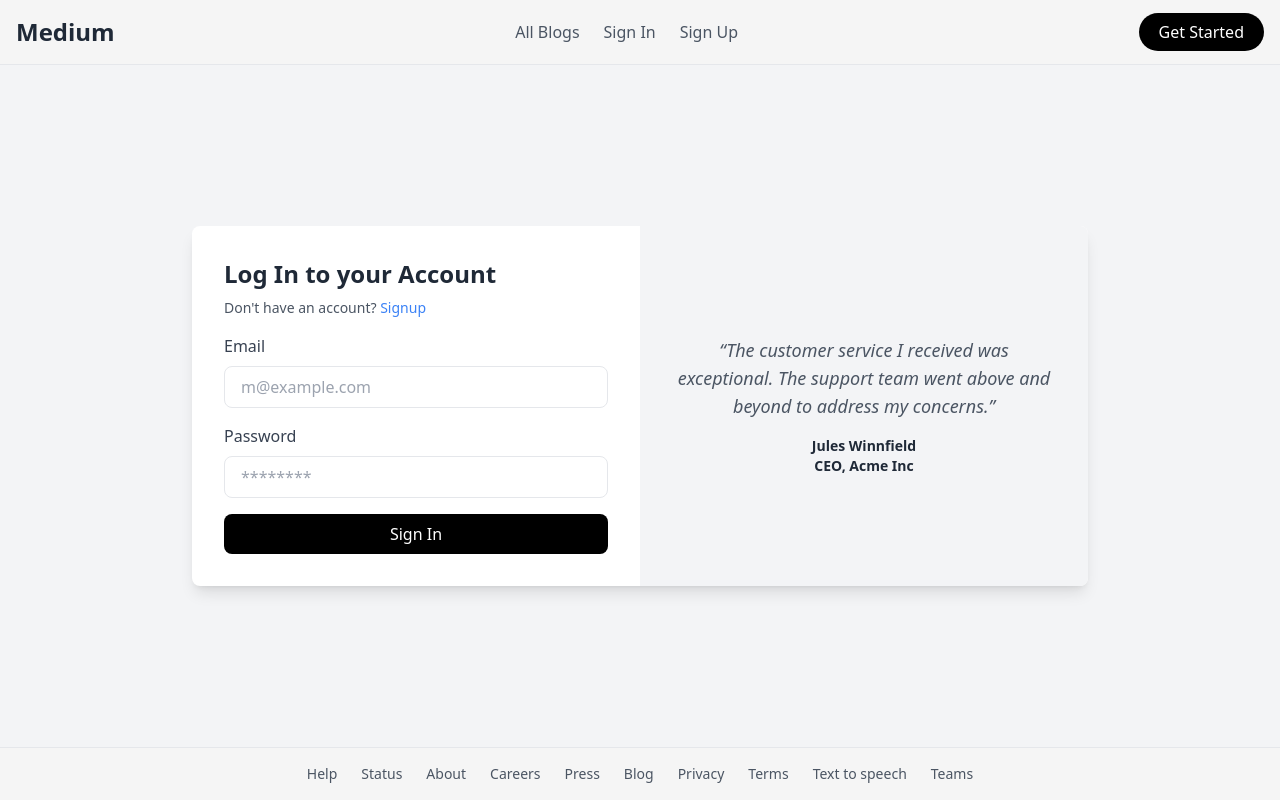
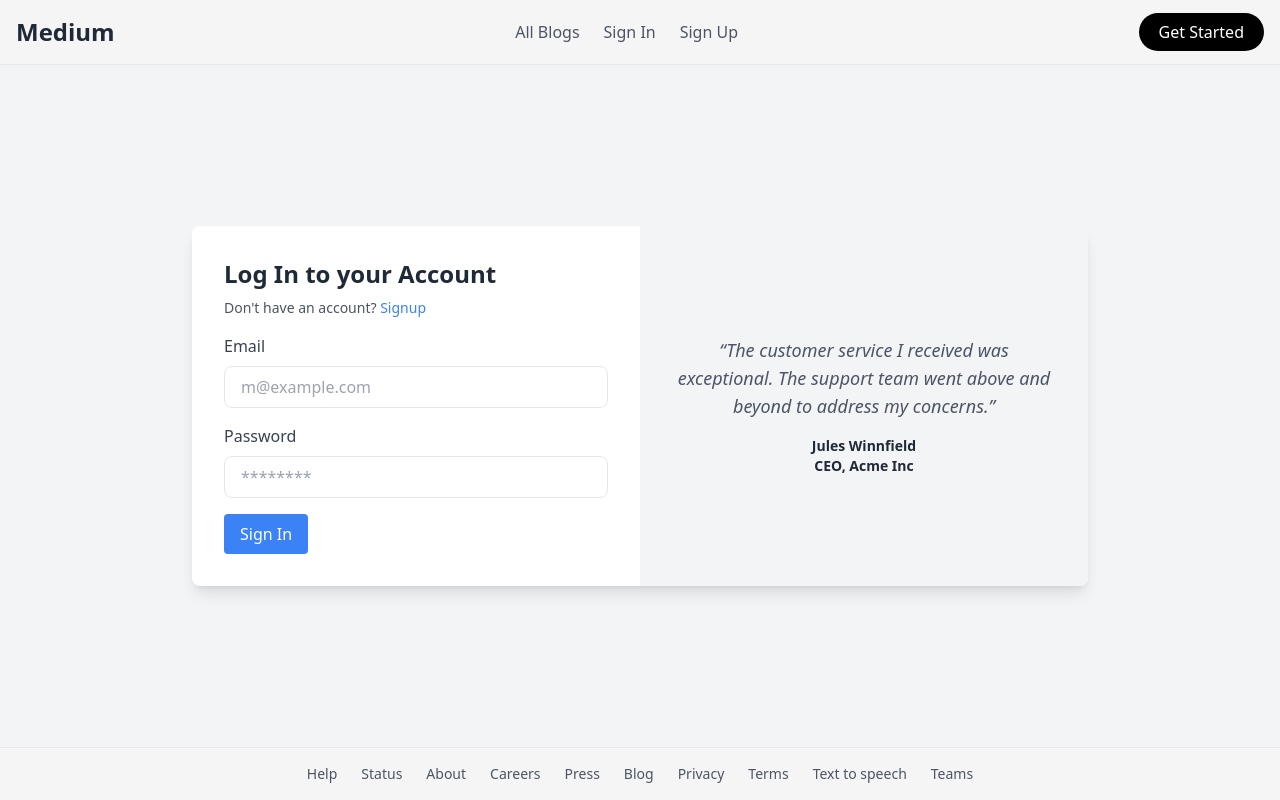
Before and after one commit to manojCodes77/Online-Blogging-Application, a React (Vite) app in the folder client/: page /signin in a window 1280 px wide. Built offline with nearby package versions, Linux system fonts and the light colour scheme; no server answers.

Commit message:
making more attractive

```diff
--- a/client/src/components/Modal.tsx
+++ b/client/src/components/Modal.tsx
@@ -8,7 +8,7 @@ const Modal: React.FC<ModalProps> = ({ children }) => {
   const navigate = useNavigate();
 
   const closeHandler = () => {
-    navigate('/my-posts'); // Dynamically go back to the parent route
+    navigate('..'); // Dynamically go back to the parent route
   };
 
   return (
--- a/client/src/components/SendOTP.tsx
+++ b/client/src/components/SendOTP.tsx
@@ -1,5 +1,6 @@
 import React, { useEffect, useState } from 'react';
 import { Link, useNavigate } from 'react-router-dom';
+import SubmitButton from './SubmitButton';
 
 const SendOTP = () => {
     const [email, setEmail] = useState('');
@@ -80,12 +81,7 @@ const SendOTP = () => {
                                 required
                             />
                         </div>
-                        <button
-                            type="submit"
-                            className="w-full bg-black text-white py-2 rounded-lg hover:bg-gray-800 transition duration-300"
-                        >
-                            Send OTP
-                        </button>
+                        <SubmitButton onSubmit={handleSubmit}>Send OTP</SubmitButton>
                     </form>
                 </div>
 
--- /dev/null
+++ b/client/src/components/SubmitButton.tsx
@@ -0,0 +1,32 @@
+import React, { useState } from 'react';
+
+interface SubmitButtonProps {
+    onSubmit: (e: React.FormEvent) => Promise<void>;
+    children: React.ReactNode;
+}
+
+const SubmitButton: React.FC<SubmitButtonProps> = ({ onSubmit, children }) => {
+    const [pending, setPending] = useState(false);
+
+    const handleClick = async (e: React.FormEvent) => {
+        setPending(true);
+        try {
+            await onSubmit(e);
+        } finally {
+            setPending(false);
+        }
+    };
+
+    return (
+        <button
+            disabled={pending}
+            type="submit"
+            onClick={handleClick}
+            className="px-4 py-2 rounded bg-blue-500 text-white disabled:bg-blue-300"
+        >
+            {pending ? 'Sending...' : children}
+        </button>
+    );
+};
+
+export default SubmitButton;
--- a/client/src/pages/Signin.tsx
+++ b/client/src/pages/Signin.tsx
@@ -1,9 +1,10 @@
-import React, { useState } from "react";
-import { Link, useNavigate } from "react-router-dom";
-import { SigninInput } from "@manojcodes77/medium-common";
+import React, { useState } from 'react';
+import { useNavigate, Link } from 'react-router-dom';
+import SubmitButton from '../components/SubmitButton';
+import { SigninInput } from '@manojcodes77/medium-common';
 
 const Signin: React.FC = () => {
-  const BACKEND_URL=import.meta.env.VITE_BACKEND_URL as string;
+  const BACKEND_URL = import.meta.env.VITE_BACKEND_URL as string;
   const navigate = useNavigate();
   const [formData, setFormData] = useState<SigninInput>({
     email: "",
@@ -53,7 +54,7 @@ const Signin: React.FC = () => {
           <h1 className="text-2xl font-bold text-gray-800">Log In to your Account</h1>
           <p className="mt-2 text-sm text-gray-600">
             Don't have an account?{" "}
-            <Link to="/signup" className="text-blue-500 hover:underline">
+            <Link to="/" className="text-blue-500 hover:underline">
               Signup
             </Link>
           </p>
@@ -92,12 +93,7 @@ const Signin: React.FC = () => {
                 required
               />
             </div>
-            <button
-              type="submit"
-              className="w-full bg-black text-white py-2 rounded-lg hover:bg-gray-800 transition duration-300"
-            >
-              Sign In
-            </button>
+            <SubmitButton onSubmit={handleSubmit}>Sign In</SubmitButton>
           </form>
         </div>
 
--- a/client/src/pages/Signup.tsx
+++ b/client/src/pages/Signup.tsx
@@ -1,6 +1,7 @@
 import React, { useState } from "react";
 import { Link, useNavigate } from "react-router-dom";
 import { SignupInput } from "@manojcodes77/medium-common";
+import SubmitButton from "../components/SubmitButton";
 
 const Signup: React.FC = () => {
   const navigate = useNavigate();
@@ -117,12 +118,7 @@ const Signup: React.FC = () => {
                 required
               />
             </div>
-            <button
-              type="submit"
-              className="w-full bg-black text-white py-2 rounded-lg hover:bg-gray-800 transition duration-300"
-            >
-              Sign Up
-            </button>
+            <SubmitButton onSubmit={handleSubmit}>Sign Up</SubmitButton>
           </form>
         </div>
 
```
Also changed, not shown: 1 other file (tests, documents, lock files or other folders).
